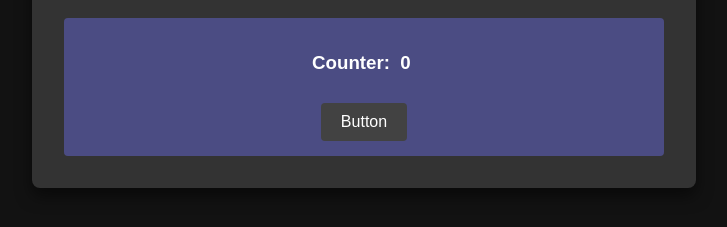
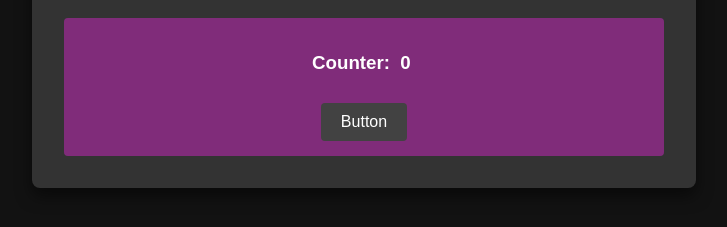
Before and after one commit to robinlant/github-actions-playgound, a website with bundled scripts: page public/index.html in a window 1280 px wide. Shown: the part 353-580 px from the top of the page, without its empty margins (276-1003 px from the left). Built offline with nearby package versions, Linux system fonts and the light colour scheme.

Commit message:
change color

```diff
--- a/public/style.css
+++ b/public/style.css
@@ -29,7 +29,7 @@ h1 {
 }
 
 .counter {
-    background-color: #6769de77;
+    background-color: #d826cc77;
     color: #fff;
     padding: 15px;
     border-radius: 4px;
```
